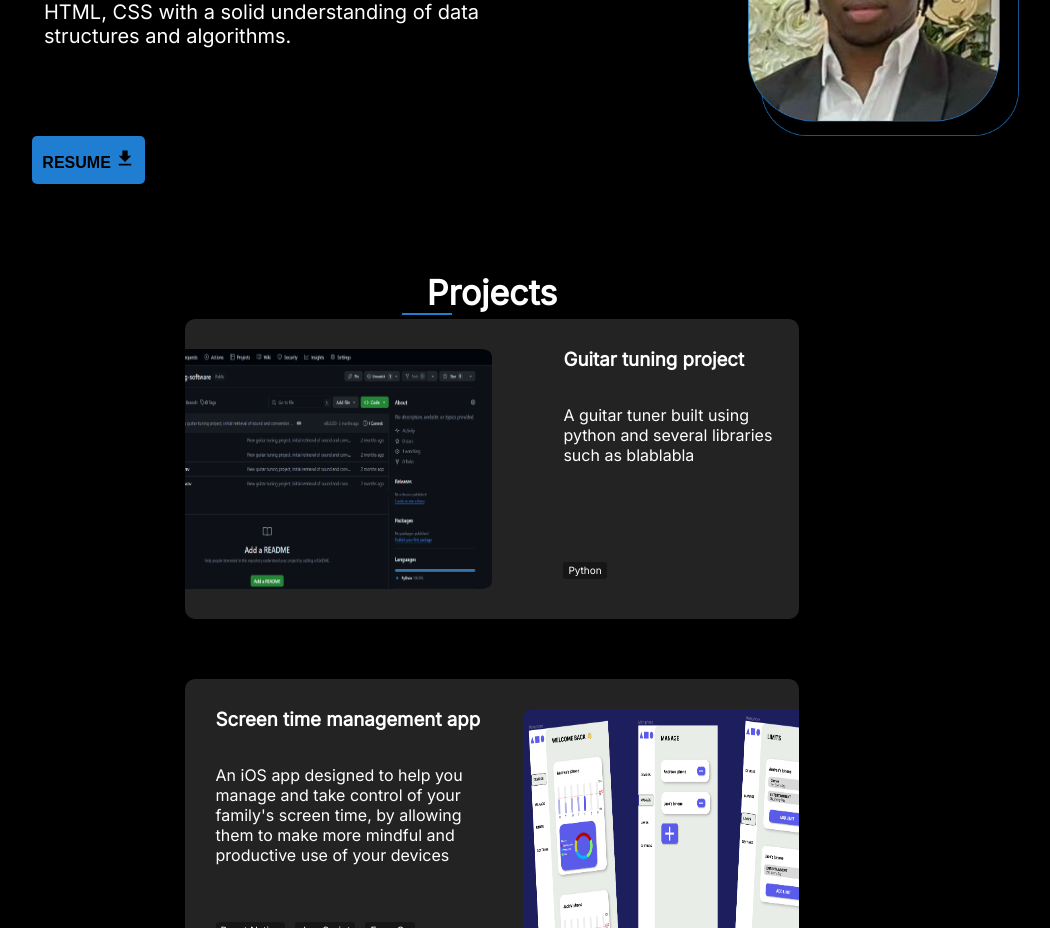
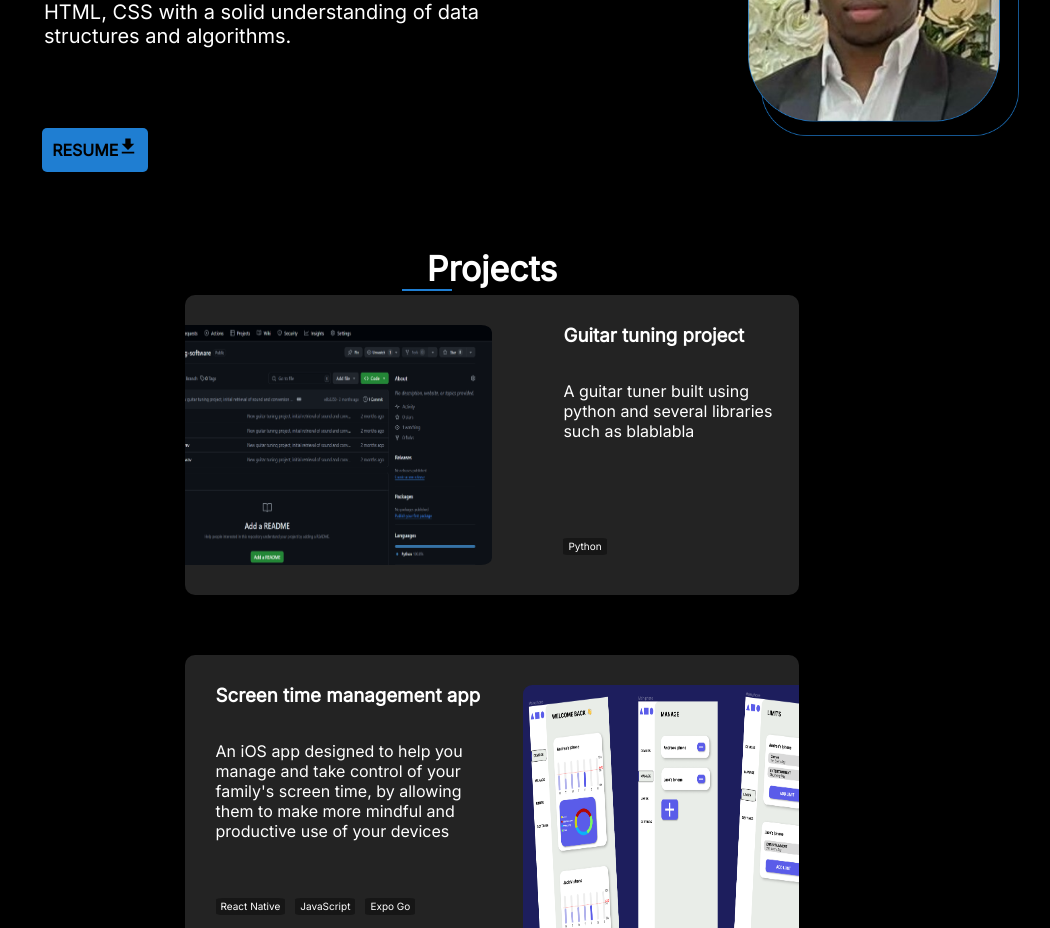
Before and after one commit to AndreaA33/Portfolio, a React (Create React App) app: page / in a window 1280 px wide. Shown: the part 1040-1968 px from the top of the page, without its empty margins (148-1198 px from the left). Built offline with nearby package versions, Linux system fonts and the light colour scheme.

Commit message:
fixed pdf download

```diff
--- a/src/page components/about me/AboutMeComp.js
+++ b/src/page components/about me/AboutMeComp.js
@@ -35,7 +35,7 @@ function AboutMeComp() {
         <br />Highly motivated student with a strong academic background and a passion for technology. Skilled in programming languages such as Python, Javascript, HTML, CSS with a solid understanding of data structures and algorithms.</p>
         <img className='aboutme-pfp' src={PFP}/>
       </div>
-      <button className='resume' id='main-button'>RESUME <IoMdDownload style={{fontSize: 20}} onClick={downloadResume}/></button>
+      <a href = {`${process.env.PUBLIC_URL}/Andrea Anikwe Resume.pdf`} download = 'Andrea Anikwe Resume.pdf' id='main-button'>RESUME<IoMdDownload style={{fontSize: 20}}/></a>
     </div>
   )
 }
--- a/src/page components/about me/aboutme.css
+++ b/src/page components/about me/aboutme.css
@@ -23,8 +23,7 @@
     margin-bottom: 5%;
 }
 
-.resume{
+.aboutme a{
     position: relative;
-    font-weight: 600;
-    right: 31.5%;
+    right: 31%
 }
```
